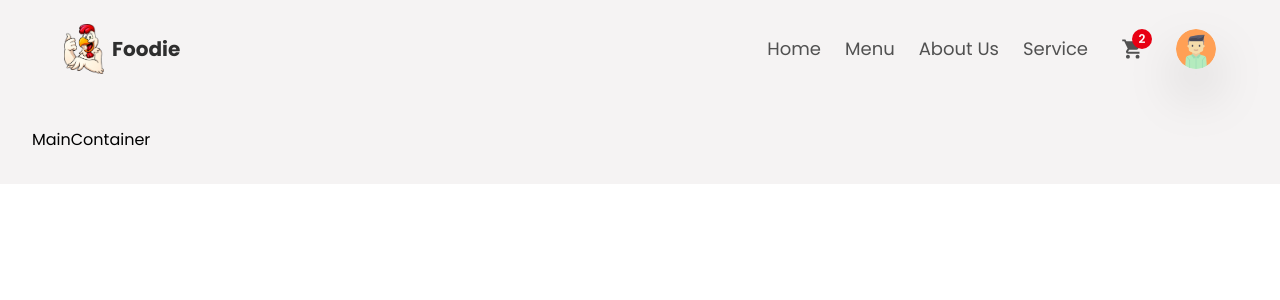
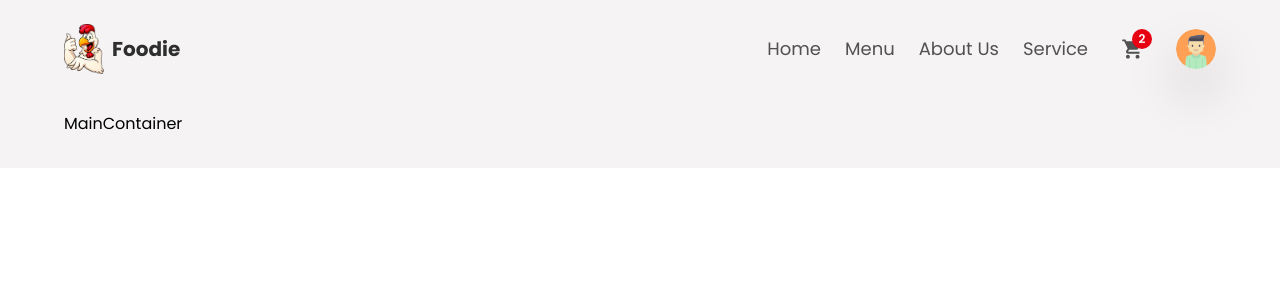
Before and after one commit to iamclement1/Foodie, a React (Vite) app: page / in a window 1280 px wide. Shown: the top 300 px of the page. Built offline with nearby package versions, Linux system fonts and the light colour scheme.

Commit message:
change page margin

```diff
--- a/src/App.jsx
+++ b/src/App.jsx
@@ -10,7 +10,7 @@ function App() {
       <div className="App">
         <div className="w-screen h-auto flex flex-col bg-primary">
           <Navbar />
-          <main className='mt-24 p-8 w-full'>
+          <main className='mt-14 md:mt-20 px-4 md:px-16 py-8 w-full'>
             <Routing />
           </main>
         </div>
```
